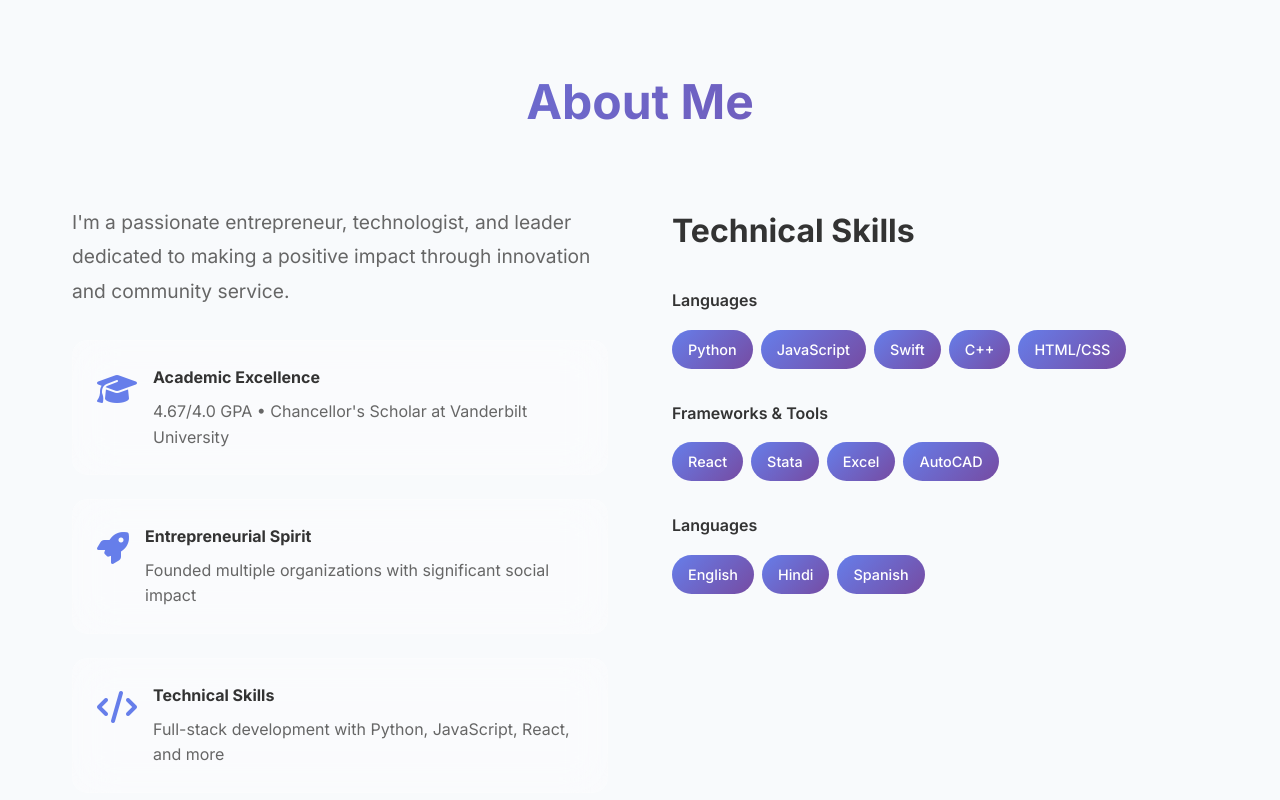
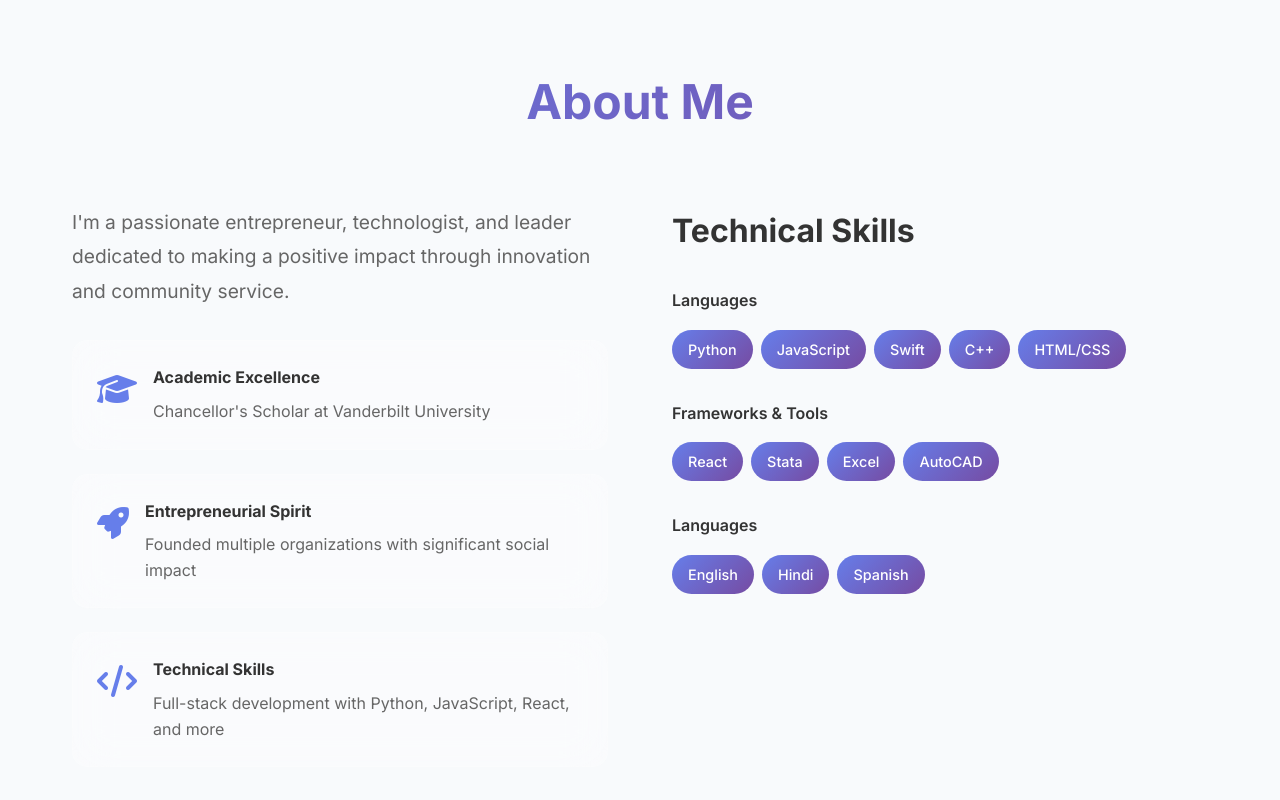
Before and after one commit to anushka278/anikait-portfolio, a plain HTML site: page index.html in a window 1280 px wide. Shown: the part 832-1632 px from the top of the page. Drawn offline with nearby package versions, Linux system fonts and the light colour scheme.

Commit message:
Remove GPA from portfolio - focus on Chancellor's Scholar achievement

```diff
--- a/index.html
+++ b/index.html
@@ -102,7 +102,7 @@
                             <i class="fas fa-graduation-cap"></i>
                             <div>
                                 <h4>Academic Excellence</h4>
-                                <p>4.67/4.0 GPA • Chancellor's Scholar at Vanderbilt University</p>
+                                <p>Chancellor's Scholar at Vanderbilt University</p>
                             </div>
                         </div>
                         <div class="highlight-item">
```
